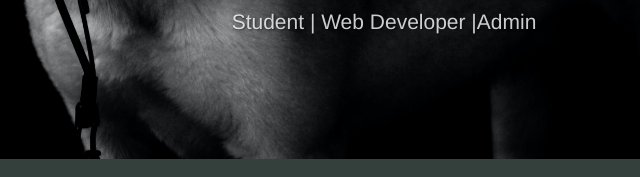
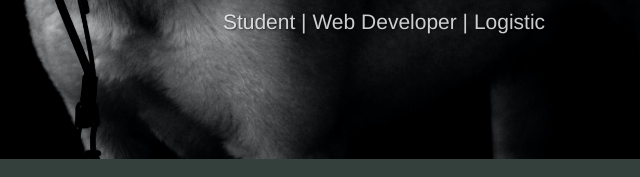
Before and after one commit to julius-manyangen/julius-manyangen.github.io, a plain HTML site: page index.html in a window 1280 px wide. Shown: the part 371-548 px from the top of the page, 256-896 px from the left. Drawn offline with Linux system fonts and the light colour scheme.

Commit message:
change text

```diff
--- a/index.html
+++ b/index.html
@@ -66,7 +66,7 @@
     <div class="jumbotron text-center">
       <img src="img/jmanyangen.jpg" class="img-circle">
       <h1>Julius Manyangen</h1>
-      <p>Student | Web Developer |Admin </p>
+      <p>Student | Web Developer | Logistic </p>
     </div>
     <!-- akhir jumbotron -->
 
```
